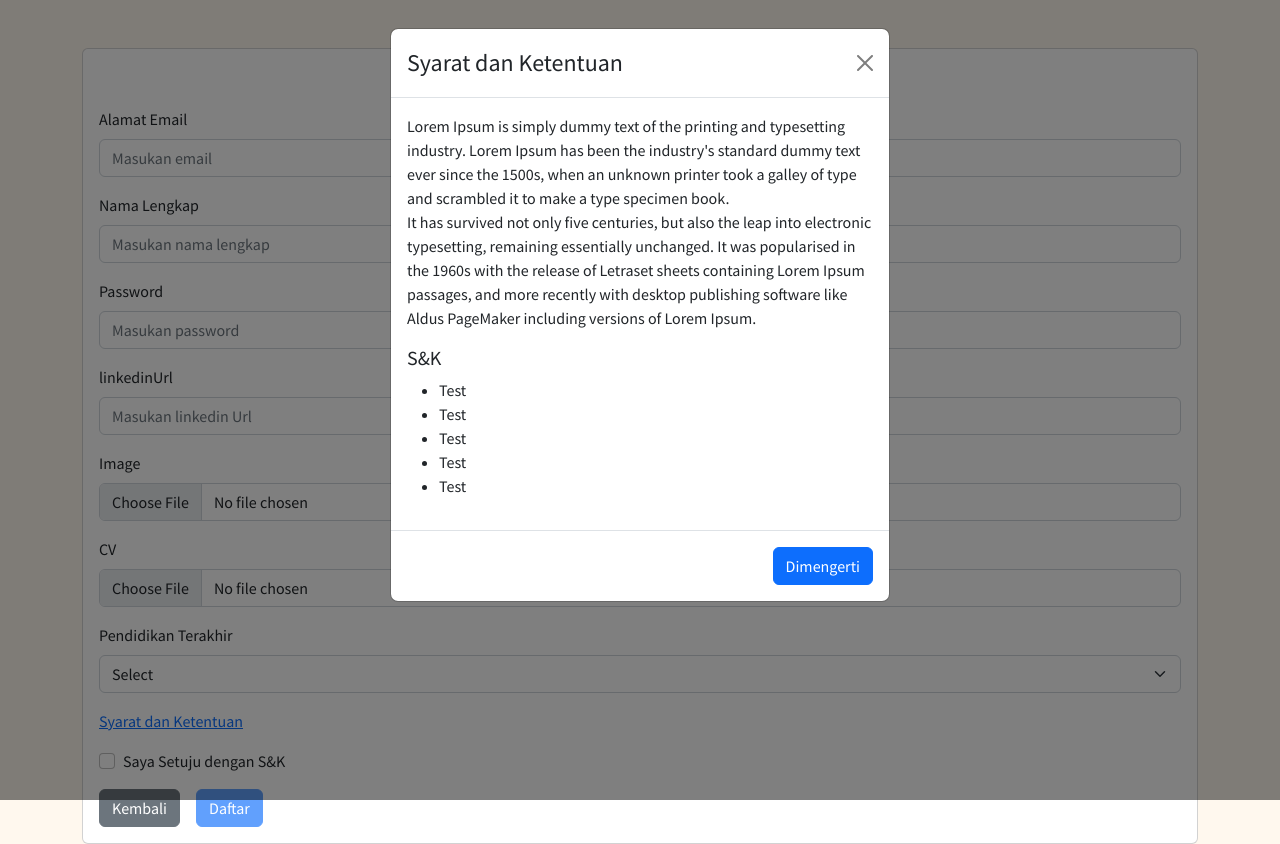
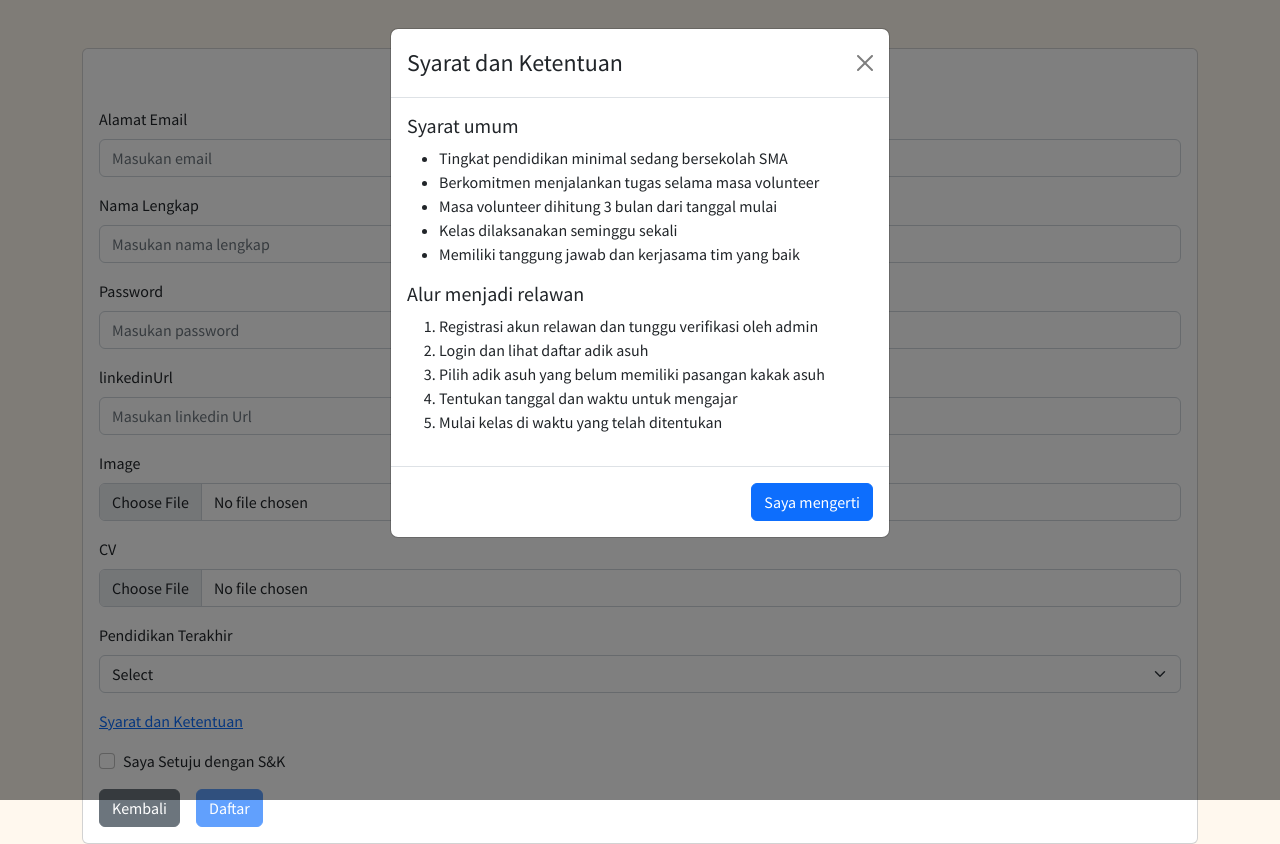
Before and after one commit to RizkyFadhilla/rumah-sandar-client, a React (Create React App) app in the folder rumah-sandar-app/: page /register in a window 1280 px wide. Both pictures are taken after a click on the link "Syarat dan Ketentuan". Built offline with nearby package versions, Linux system fonts and the light colour scheme; what agora-rtc-sdk-ng would draw is missing.

Commit message:
add content to TnC

```diff
--- a/rumah-sandar-app/src/pages/Register.js
+++ b/rumah-sandar-app/src/pages/Register.js
@@ -3,7 +3,7 @@ import { useState } from 'react';
 import { useNavigate } from 'react-router-dom';
 import { submitRegisterVolunteer } from '../redux/user';
 import { useDispatch } from 'react-redux';
-import {toast} from 'react-toastify'
+import { toast } from 'react-toastify'
 
 const Register = () => {
   const [isChecked, setChecked] = useState(false);
@@ -48,7 +48,7 @@ const Register = () => {
       draggable: true,
       progress: undefined,
       theme: "light",
-      });
+    });
     dispatch(submitRegisterVolunteer(formData)).then(() => navigate('/'));
   }
 
@@ -174,24 +174,28 @@ const Register = () => {
           <Modal.Title>Syarat dan Ketentuan</Modal.Title>
         </Modal.Header>
         <Modal.Body>
-          Lorem Ipsum is simply dummy text of the printing and typesetting industry. Lorem Ipsum has been the industry's standard dummy text ever since the 1500s, when an unknown printer took a galley of type and scrambled it to make a type
-          specimen book.
-          <p>
-            It has survived not only five centuries, but also the leap into electronic typesetting, remaining essentially unchanged. It was popularised in the 1960s with the release of Letraset sheets containing Lorem Ipsum passages, and
-            more recently with desktop publishing software like Aldus PageMaker including versions of Lorem Ipsum.
-          </p>
-          <h5>S&K</h5>
+          <h5>Syarat umum</h5>
           <ul>
-            <li>Test</li>
-            <li>Test</li>
-            <li>Test</li>
-            <li>Test</li>
-            <li>Test</li>
+            <li>Tingkat pendidikan minimal sedang bersekolah SMA</li>
+            <li>Berkomitmen menjalankan tugas selama masa volunteer</li>
+            <li>Masa volunteer dihitung 3 bulan dari tanggal mulai</li>
+            <li>Kelas dilaksanakan seminggu sekali</li>
+            <li>Memiliki tanggung jawab dan kerjasama tim yang baik</li>
           </ul>
+
+          <h5>Alur menjadi relawan</h5>
+          <ol>
+            <li>Registrasi akun relawan dan tunggu verifikasi oleh admin</li>
+            <li>Login dan lihat daftar adik asuh</li>
+            <li>Pilih adik asuh yang belum memiliki pasangan kakak asuh</li>
+            <li>Tentukan tanggal dan waktu untuk mengajar</li>
+            <li>Mulai kelas di waktu yang telah ditentukan</li>
+          </ol>
+
         </Modal.Body>
         <Modal.Footer>
           <Button variant="primary" onClick={handleClose}>
-            Dimengerti
+            Saya mengerti
           </Button>
         </Modal.Footer>
       </Modal>
```
